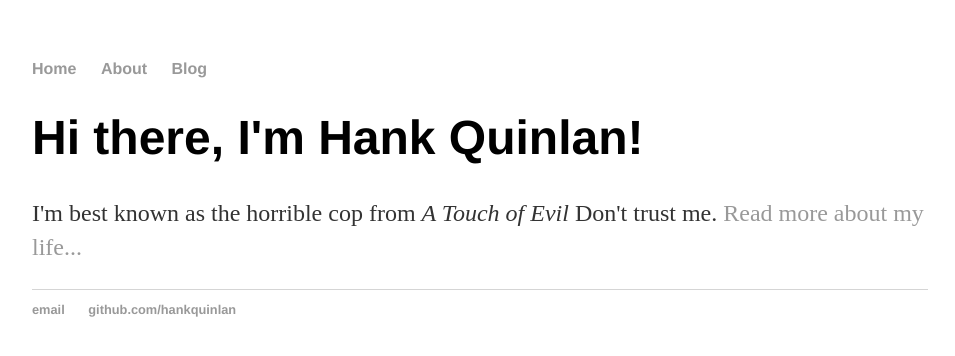
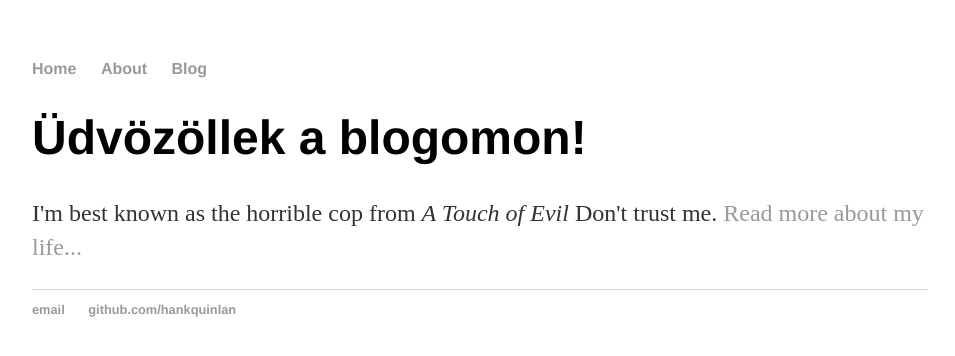
Before and after one commit to westofthesun-hu/westofthesun-hu.github.io, a Jekyll site: the page built from index.html, in a window 1280 px wide. Shown: the top 356 px of the page, without its empty margins (160-1115 px from the left). Built offline with Jekyll 4.4.1, drawn with Linux system fonts in a browser that asks for light colours.

Commit message:
Update index.html

```diff
--- a/index.html
+++ b/index.html
@@ -1,8 +1,8 @@
 ---
 layout: default
-title: Hank Quinlan, Horrible Cop
+title: West of the Sun Irodalmi és egyéb emberi lomok
 ---
 <div class="blurb">
-	<h1>Hi there, I'm Hank Quinlan!</h1>
+	<h1>Üdvözöllek a blogomon!</h1>
 	<p>I'm best known as the horrible cop from <em>A Touch of Evil</em> Don't trust me. <a href="/about">Read more about my life...</a></p>
 </div><!-- /.blurb -->
```
